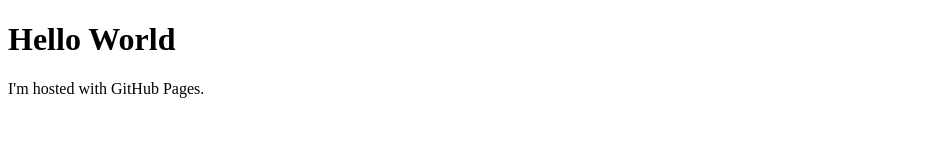
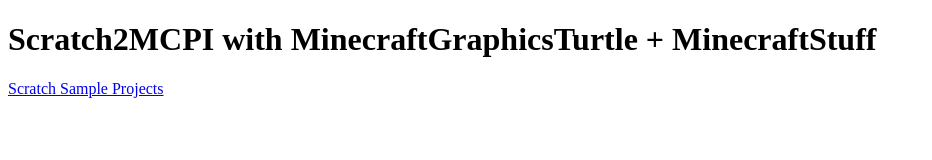
Before and after one commit to naominix/naominix.github.io, a plain HTML site: page index.html in a window 1280 px wide. Shown: the whole page, without its empty margins (0-932 px from the left). Drawn offline with Linux system fonts and the light colour scheme.

Commit message:
Update index.html

```diff
--- a/index.html
+++ b/index.html
@@ -1,7 +1,7 @@
 <!DOCTYPE html>
 <html>
 <body>
-<h1>Hello World</h1>
-<p>I'm hosted with GitHub Pages.</p>
+<h1>Scratch2MCPI with MinecraftGraphicsTurtle + MinecraftStuff</h1>
+<p><a href="scratch_projects">Scratch Sample Projects</a></p>
 </body>
 </html>
```
